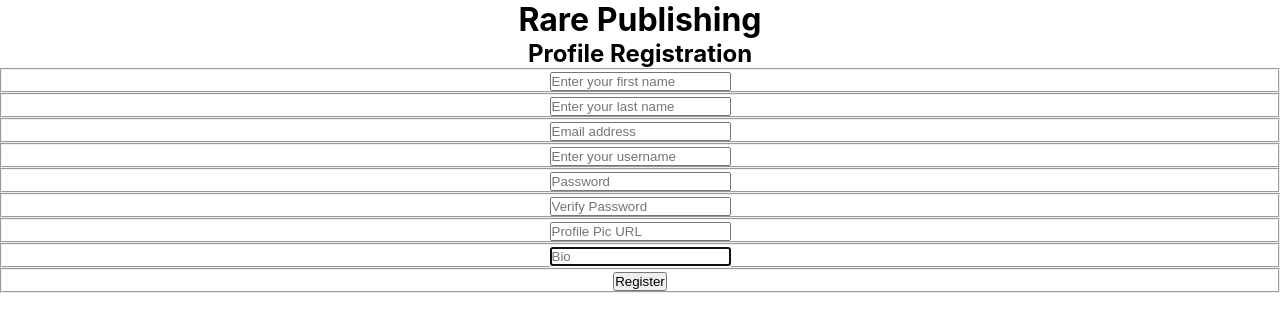
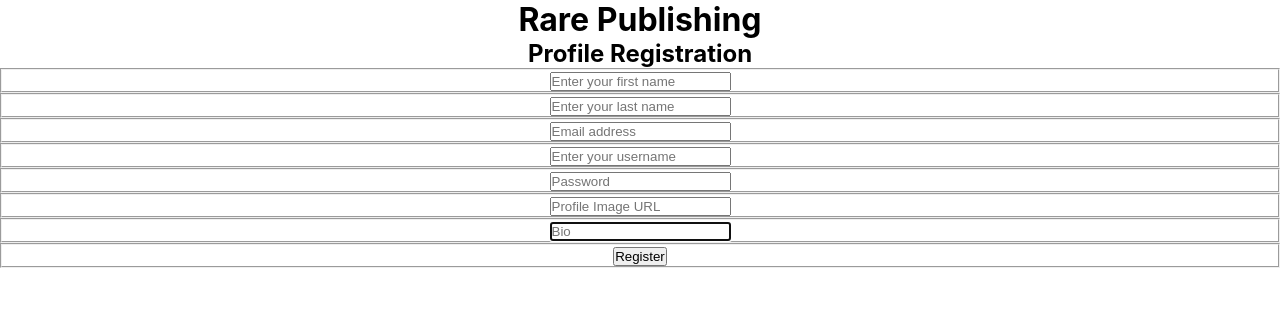
Before and after one commit to NSS-Day-Cohort-68/rare-client-rare-team-2, a React (Create React App) app in the folder rare-team-2/: page /register in a window 1280 px wide. Shown: the top 332 px of the page. Built offline with nearby package versions, Linux system fonts and the light colour scheme.

Commit message:
working - register

```diff
--- a/rare-team-2/src/components/auth/Register.js
+++ b/rare-team-2/src/components/auth/Register.js
@@ -5,10 +5,15 @@ import "./Register.css";
 
 export const Register = (props) => {
   const [user, setUser] = useState({
-    username: "",
+    first_name: "",
+    last_name: "",
     email: "",
     bio: "",
-    created: new Date(),
+    username: "",
+    password: "",
+    profile_image_url: "a.jpg",
+    created_on: new Date(),
+    active: 1,
   });
   let navigate = useNavigate();
 
@@ -22,7 +27,6 @@ export const Register = (props) => {
             username: createdUser.username,
           })
         );
-
         navigate("/");
       }
     });
@@ -31,7 +35,7 @@ export const Register = (props) => {
   const handleRegister = (e) => {
     e.preventDefault();
     getUserByEmail(user.email).then((response) => {
-      if (response.length > 0) {
+      if (response && response.email === user.email) {
         // Duplicate email. No good.
         window.alert("Account with that email address already exists");
       } else {
@@ -45,6 +49,7 @@ export const Register = (props) => {
     const copy = { ...user };
     copy[e.target.id] = e.target.value;
     setUser(copy);
+    console.log(user);
   };
 
   return (
@@ -57,7 +62,7 @@ export const Register = (props) => {
             <input
               onChange={updateUser}
               type="text"
-              id="firstName"
+              id="first_name"
               className="form-control"
               placeholder="Enter your first name"
               required
@@ -70,7 +75,7 @@ export const Register = (props) => {
             <input
               onChange={updateUser}
               type="text"
-              id="lastName"
+              id="last_name"
               className="form-control"
               placeholder="Enter your last name"
               required
@@ -95,7 +100,7 @@ export const Register = (props) => {
             <input
               onChange={updateUser}
               type="text"
-              id="userName"
+              id="username"
               className="form-control"
               placeholder="Enter your username"
               required
@@ -116,27 +121,15 @@ export const Register = (props) => {
             />
           </div>
         </fieldset>
+
         <fieldset>
           <div className="form-group">
             <input
               onChange={updateUser}
               type="text"
-              id="verifyPassword"
+              id="profile_image_url"
               className="form-control"
-              placeholder="Verify Password"
-              required
-              autoFocus
-            />
-          </div>
-        </fieldset>
-        <fieldset>
-          <div className="form-group">
-            <input
-              onChange={updateUser}
-              type="text"
-              id="verifyPassword"
-              className="form-control"
-              placeholder="Profile Pic URL"
+              placeholder="Profile Image URL"
               required
               autoFocus
             />
```
